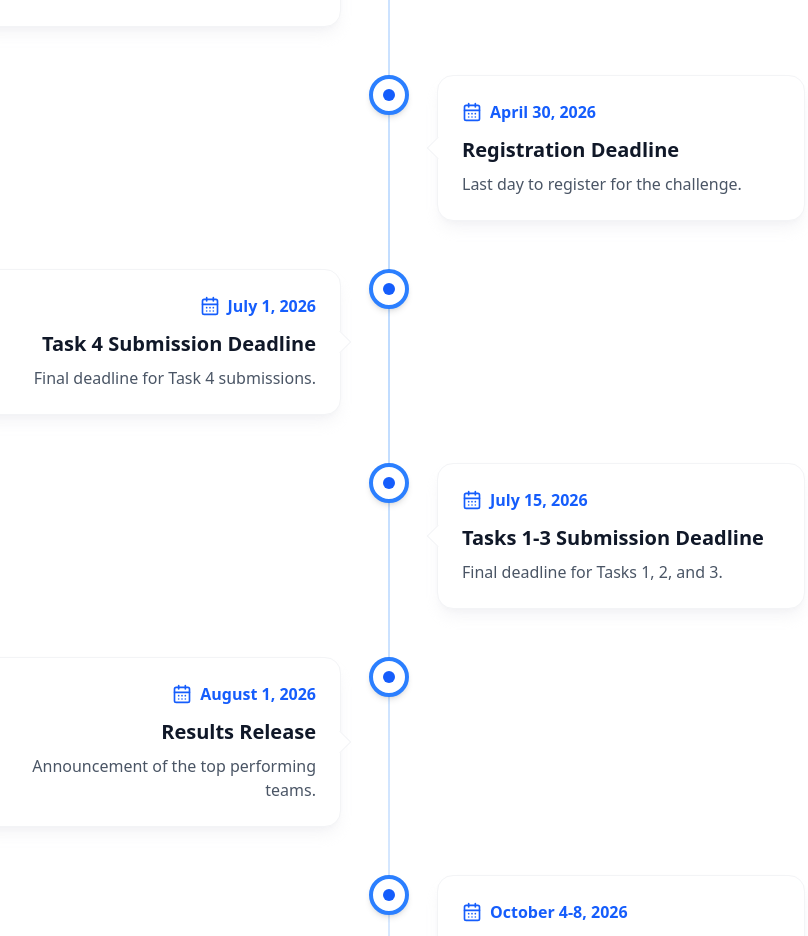
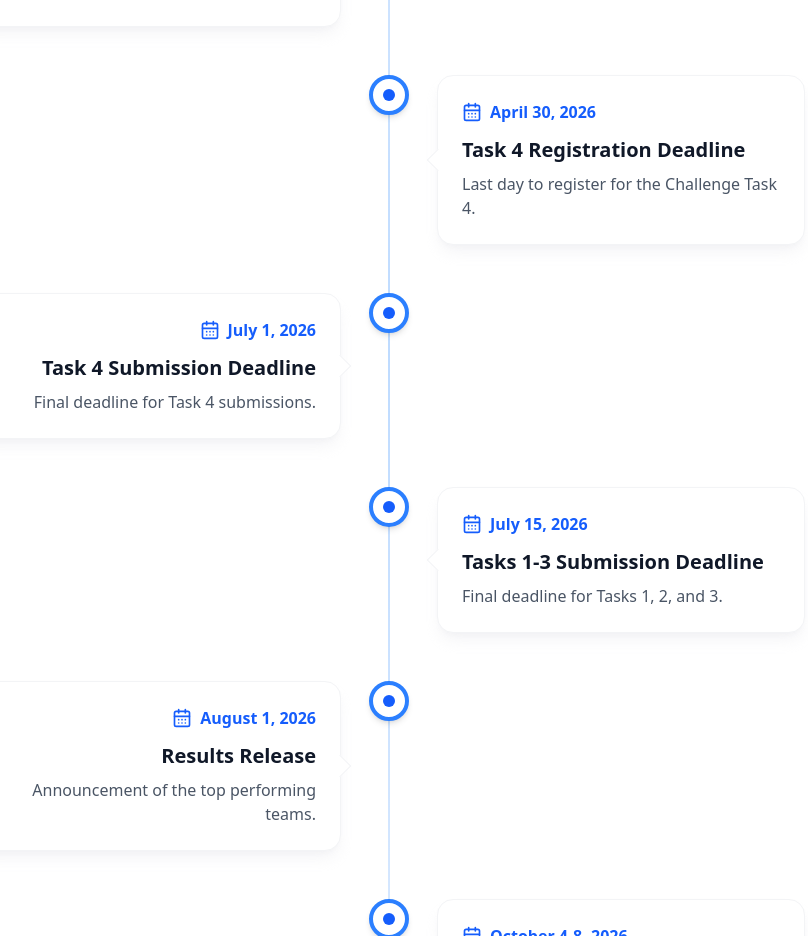
Before and after one commit to csisc/CohortX-MICCAI, a React (Vite) app: page / in a window 1280 px wide. Shown: the part 3540-4476 px from the top of the page, without its empty margins (251-1059 px from the left). Built offline with nearby package versions, Linux system fonts and the light colour scheme.

Commit message:
Update Schedule.tsx

```diff
--- a/src/components/Schedule.tsx
+++ b/src/components/Schedule.tsx
@@ -4,7 +4,7 @@ import { CalendarDays } from 'lucide-react';
 const timeline = [
   { date: 'April 1, 2026', title: 'Training Data Release', description: 'Release of the training cases for all tasks.' },
   { date: 'April 1, 2026', title: 'Submissions Open', description: 'Participants can start submitting their results.' },
-  { date: 'April 30, 2026', title: 'Registration Deadline', description: 'Last day to register for the challenge.' },
+  { date: 'April 30, 2026', title: 'Task 4 Registration Deadline', description: 'Last day to register for the Challenge Task 4.' },
   { date: 'July 1, 2026', title: 'Task 4 Submission Deadline', description: 'Final deadline for Task 4 submissions.' },
   { date: 'July 15, 2026', title: 'Tasks 1-3 Submission Deadline', description: 'Final deadline for Tasks 1, 2, and 3.' },
   { date: 'August 1, 2026', title: 'Results Release', description: 'Announcement of the top performing teams.' },
```
